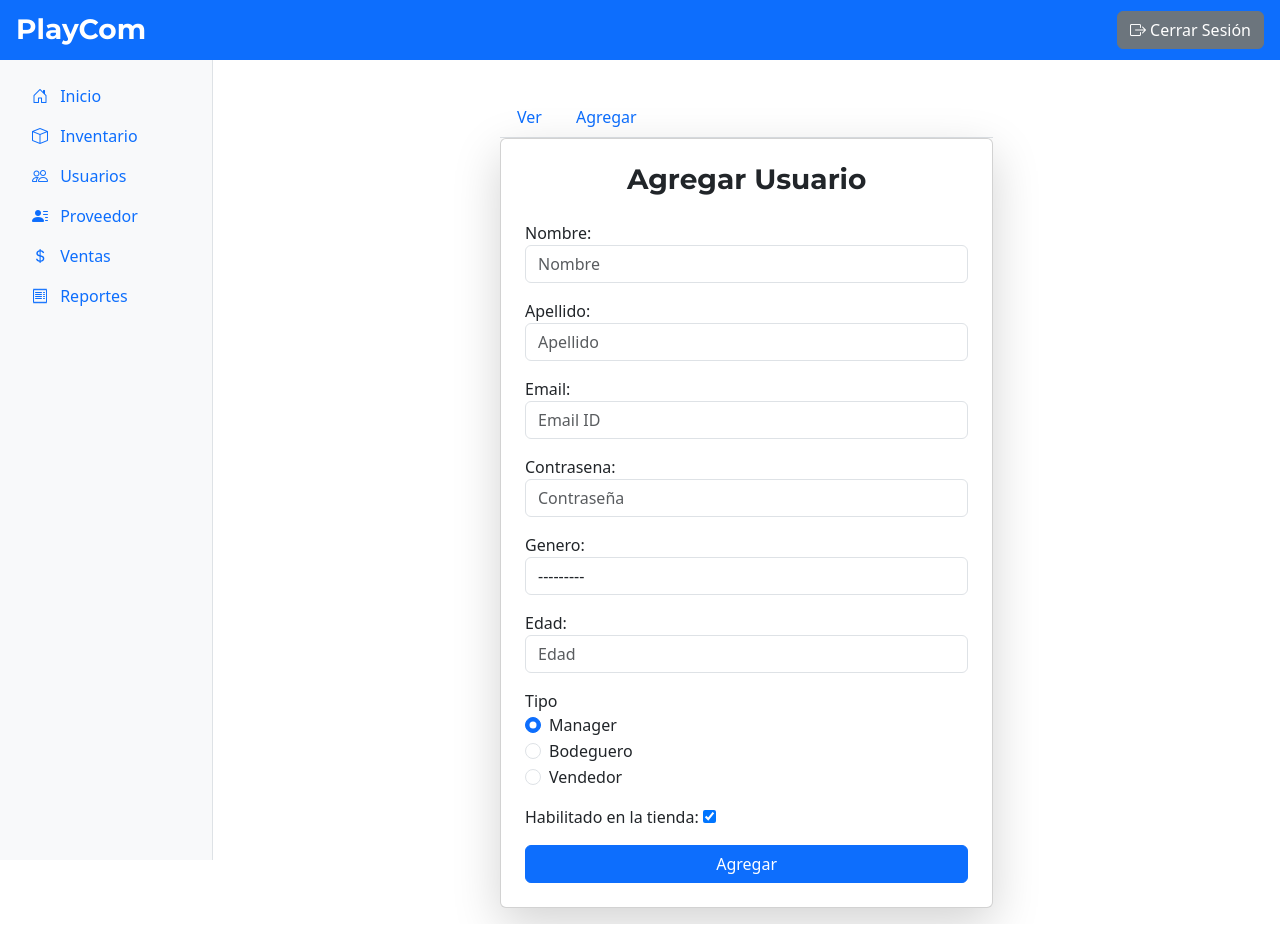
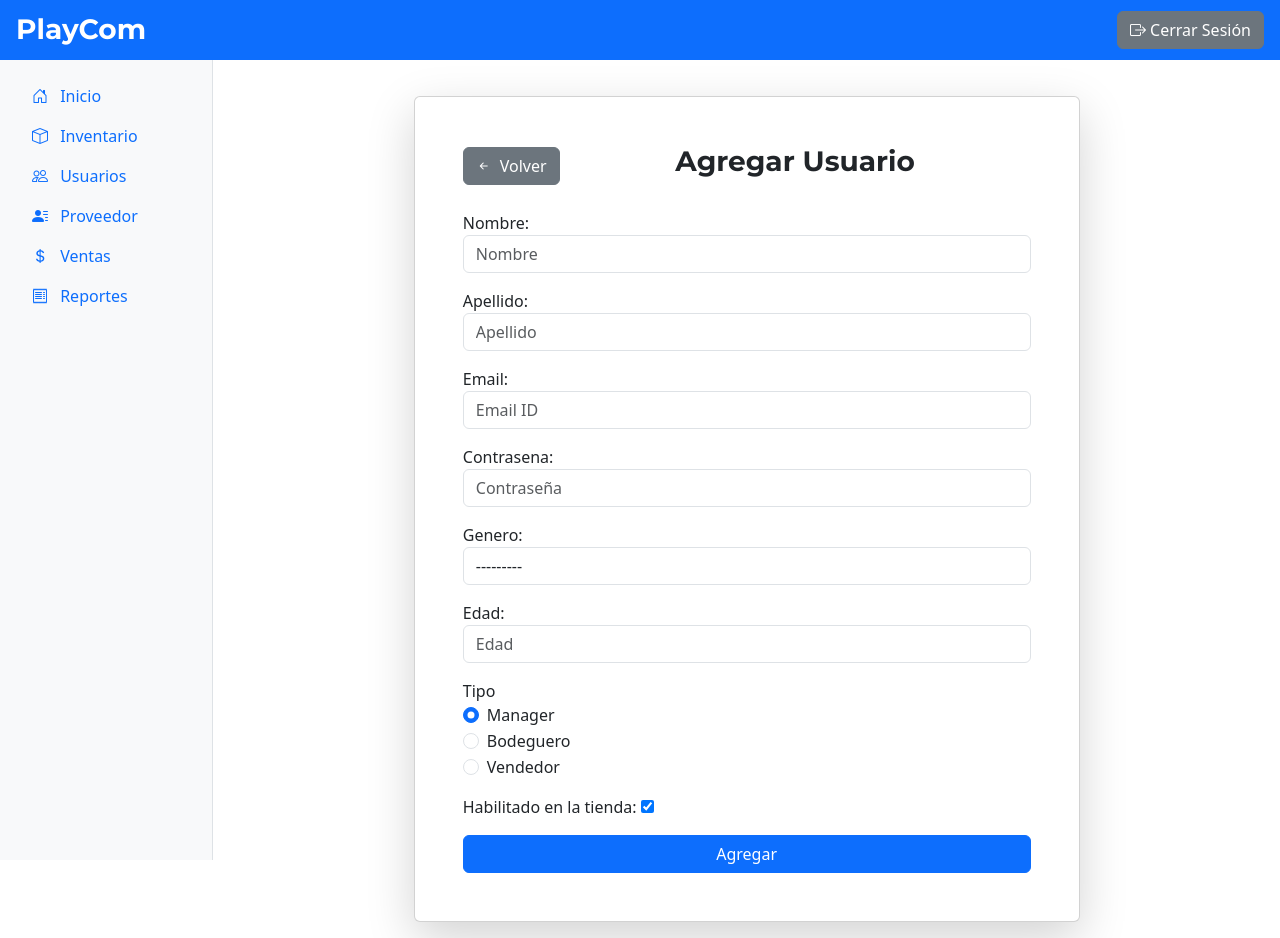
Before and after one commit to pengupang/GestordeVentas, a Django app: page /empleados/agregar/ in a window 1280 px wide. Run offline with Django 5.2, Linux system fonts and the light colour scheme; some libraries are stand-ins or nearby versions.

Commit message:
arreglos usuarios

```diff
--- a/Templates/empleados_agregar.html
+++ b/Templates/empleados_agregar.html
@@ -1,16 +1,20 @@
-{%load static%}
-{%include 'header.html'%}
+{% load static %}
+{% include 'header.html' %}
 
 <div id="main-content" class="col-md-10">
     <div class="content-container p-3">
         <div class="row justify-content-center">
-            <div class="col-lg-6">
-                <ul class="nav nav-tabs">
-                    <li class="nav-item"><a href="../empleados_ver/" class="nav-link">Ver</a></li>
-                    <li class="nav-item"><a href="../empleados_agregar/" class="nav-link">Agregar</a></li>
-                </ul>
-                <div class="card shadow-lg p-4">
-                    <h3 class="text-center mb-4">Agregar Usuario</h3>
+            <div class="col-lg-8 col-md-10 col-sm-12">
+
+                <div class="card shadow-lg p-5">
+                    <div class="d-flex justify-content-between align-items-center mb-4">
+                        <a href="{% url 'empleados_ver' %}" class="btn btn-secondary w-20 d-flex align-items-center justify-content-center">
+                            <i class="bi bi-arrow-left-short me-2"></i> Volver
+                        </a>
+                        <!-- Título al centro -->
+                        <h3 class="text-center w-100">Agregar Usuario</h3>
+                    </div>
+
                     <form method="POST">
                         {% csrf_token %}
                         <div class="mb-3">
--- a/Templates/empleados_ver.html
+++ b/Templates/empleados_ver.html
@@ -5,11 +5,9 @@
     <!-- Employees Table Section -->
     <div class="content-container p-3">
         <h2>Usuarios</h2>
-        <ul class="nav nav-tabs">
-            <li class="nav-item"><a href="../empleados_ver/" class="nav-link active"> Ver</a></li>
-            <li class="nav-item "><a href="../empleados_agregar/" class="nav-link "> Agregar</a></li>
-        </ul>
+
         <div class="table-container">
+            <a href="{%url 'empleados_agregar'%}" class="btn btn-primary "> Agregar</a>
             <table class="table table-striped">
                 <thead>
                     <tr>
```
